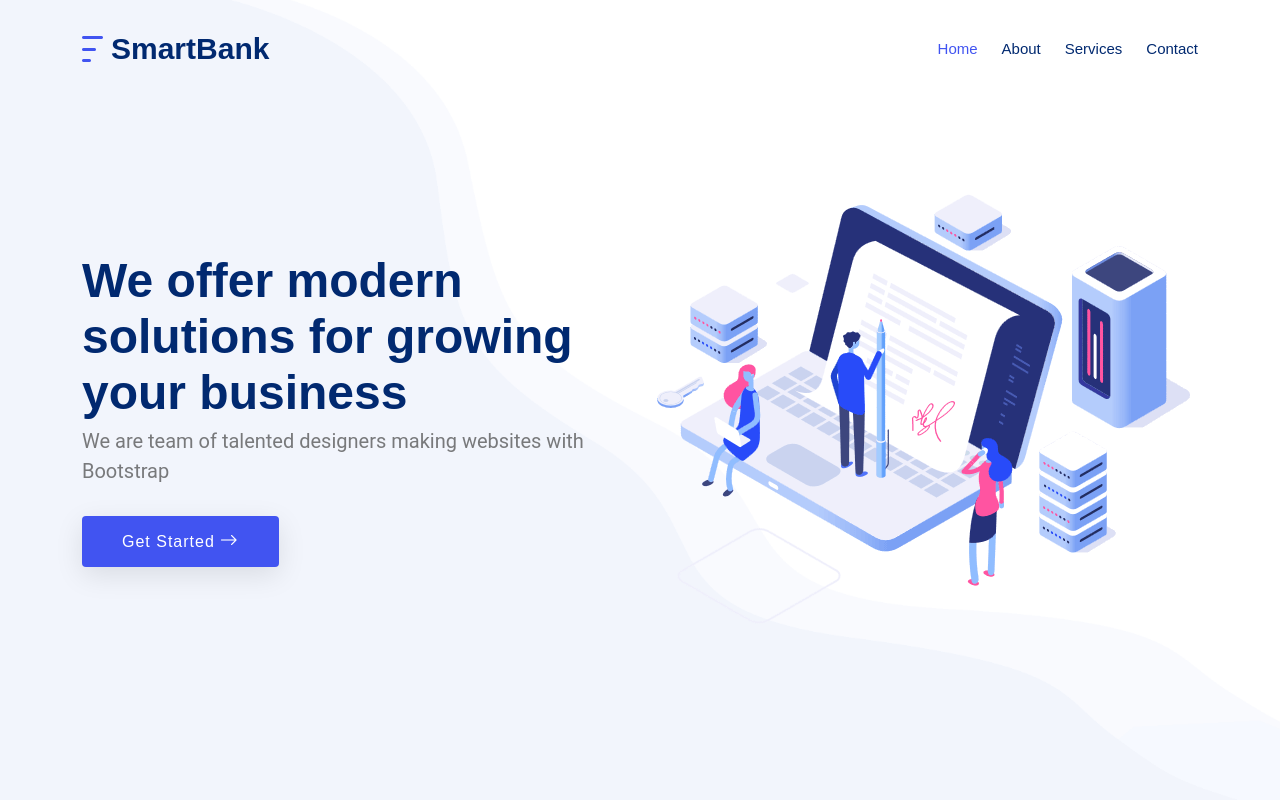
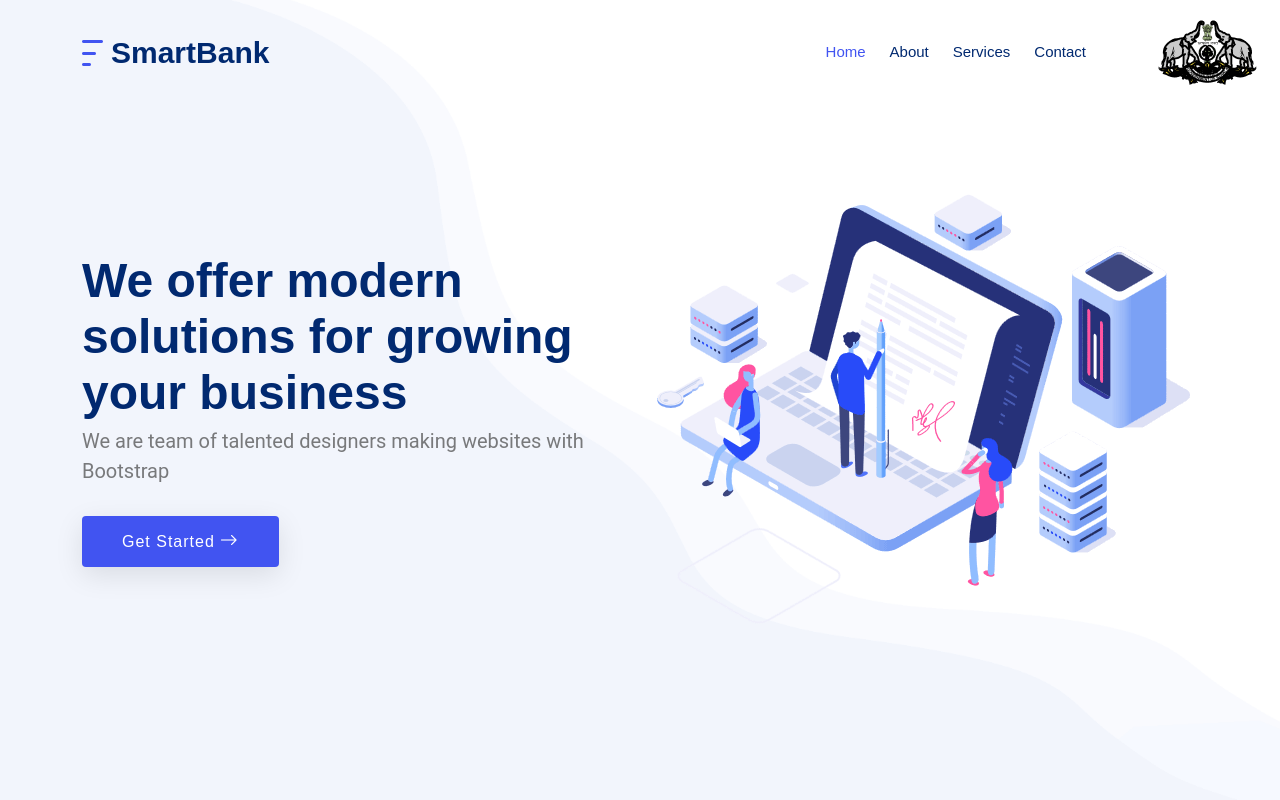
Before and after one commit to befinlalu/smart_bank, a plain HTML site: page index.html in a window 1280 px wide. Shown: the top 800 px of the page. Drawn offline with Linux system fonts and the light colour scheme.

Commit message:
changes to added logo

```diff
--- a/index.html
+++ b/index.html
@@ -24,7 +24,7 @@
 <body class="index-page">
 
   <header id="header" class="header d-flex align-items-center fixed-top">
-    <div class="container-fluid container-xl position-relative d-flex align-items-center">
+    <div class="container-fluid container-xl position-relative d-flex align-items-center justify-content-between">
 
       <a href="index.html" class="logo d-flex align-items-center me-auto">
         <!-- Uncomment the line below if you also wish to use an image logo -->
@@ -38,9 +38,16 @@
           <li><a href="#about">About</a></li>
           <li><a href="#services">Services</a></li>
           <li><a href="#contact">Contact</a></li>
+          <li><a href="#contact"></a></li>
+          <li><a href="#contact"></a></li>
+          <li><a href="#contact"></a></li>
         </ul>
         <i class="mobile-nav-toggle d-xl-none bi bi-list"></i>
       </nav>
+
+     <div style="max-width: 40px;">
+      <img src="assets/Government_of_Kerala.png" alt="">
+     </div>
     </div>
   </header>
 
```
Also changed, not shown: assets/Government_of_Kerala.png (added).
